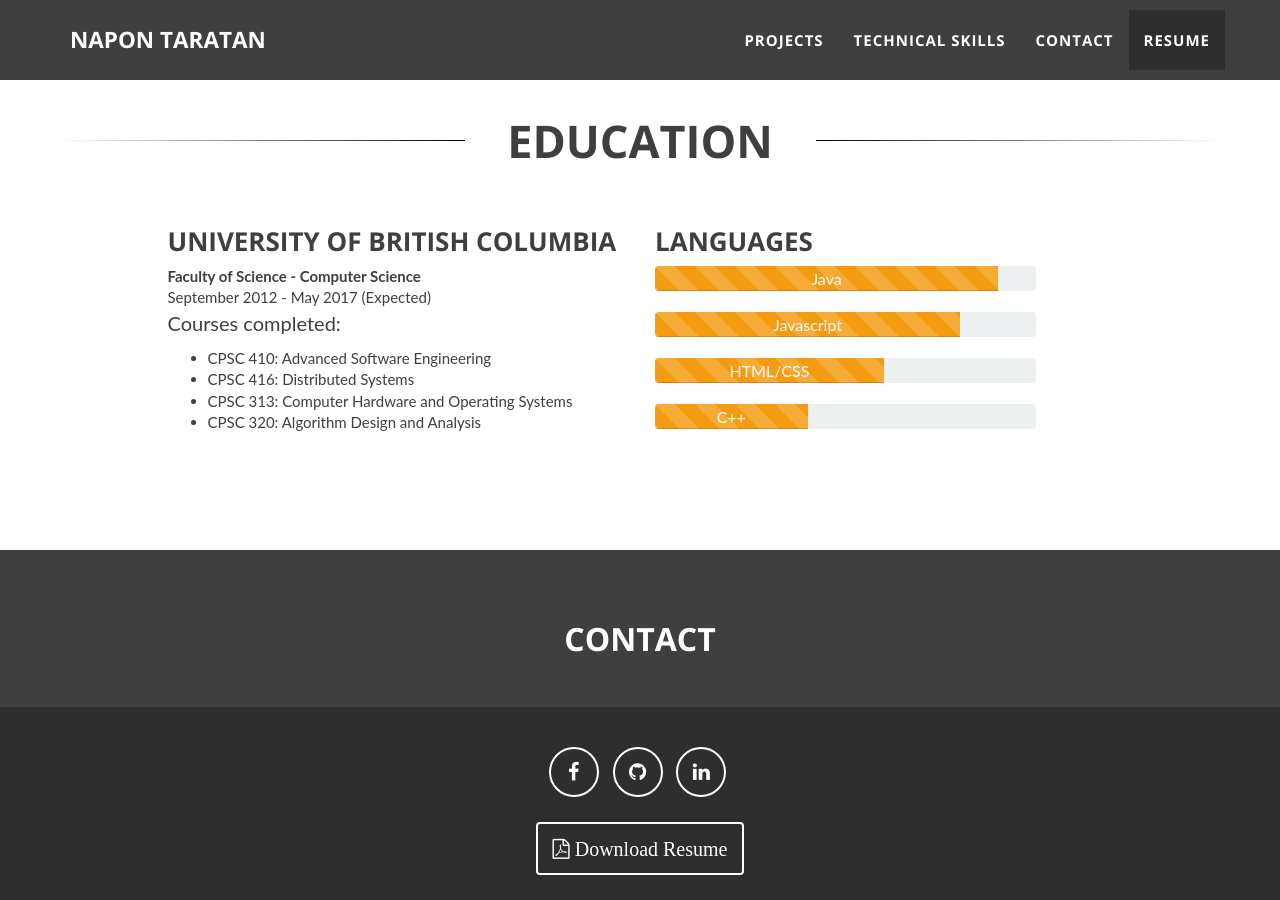
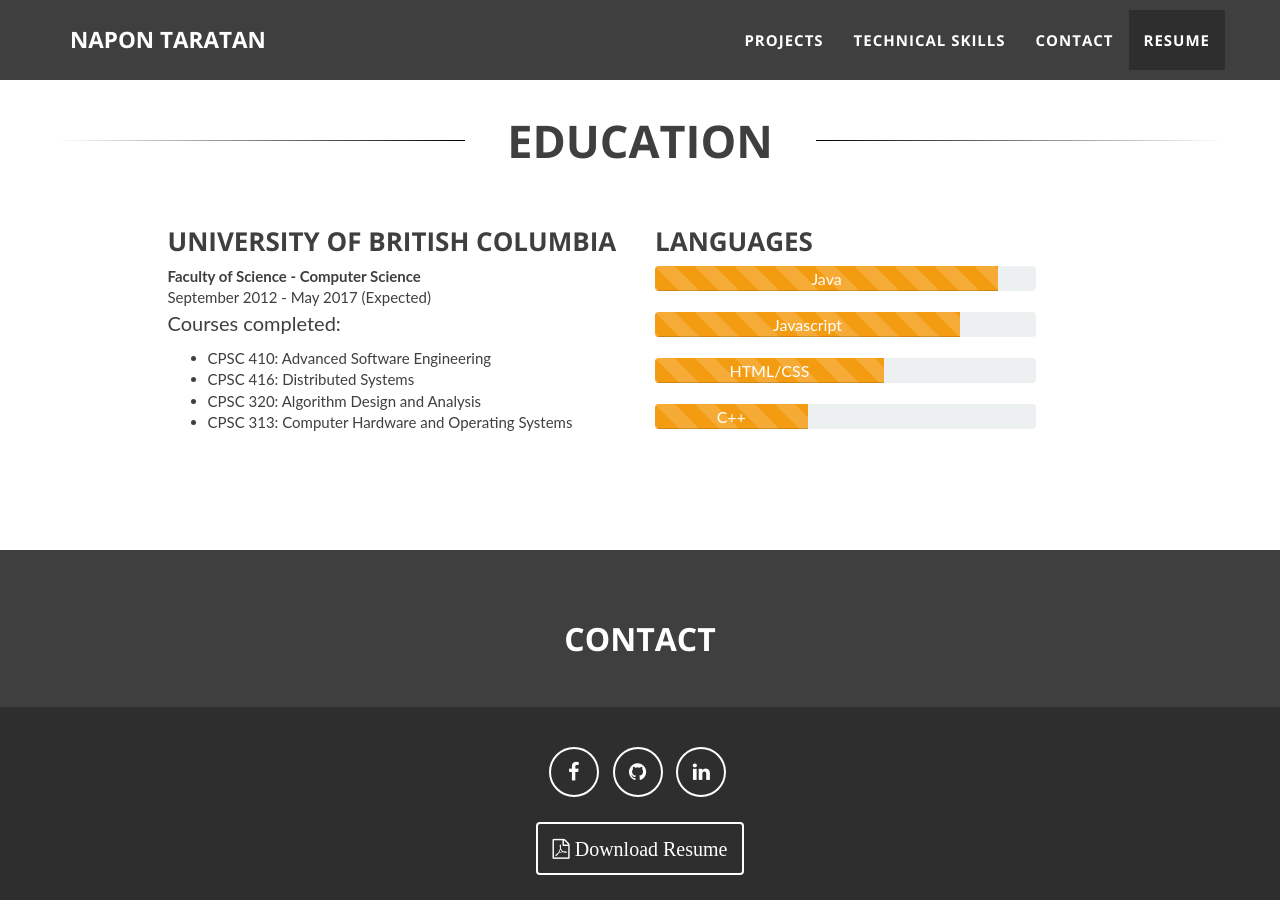
Before and after one commit to napon/napon.github.io, a Jekyll site: the page built from index.html, in a window 1280 px wide and 900 px high, scrolled down 1316 px. Built offline with Jekyll 4.4.1, drawn with Linux system fonts in a browser that asks for light colours; part of the change alters nothing that is shown.

Commit message:
Reordered elements

```diff
--- a/_includes/technical_skills.html
+++ b/_includes/technical_skills.html
@@ -16,8 +16,8 @@
                     <ul>
                       <li>CPSC 410: Advanced Software Engineering</li>
 		      <li>CPSC 416: Distributed Systems</li>
+                      <li>CPSC 320: Algorithm Design and Analysis</li>
                       <li>CPSC 313: Computer Hardware and Operating Systems</li>
-                      <li>CPSC 320: Algorithm Design and Analysis</li>
                       </li>
                    </ul>
                 </div>
```
